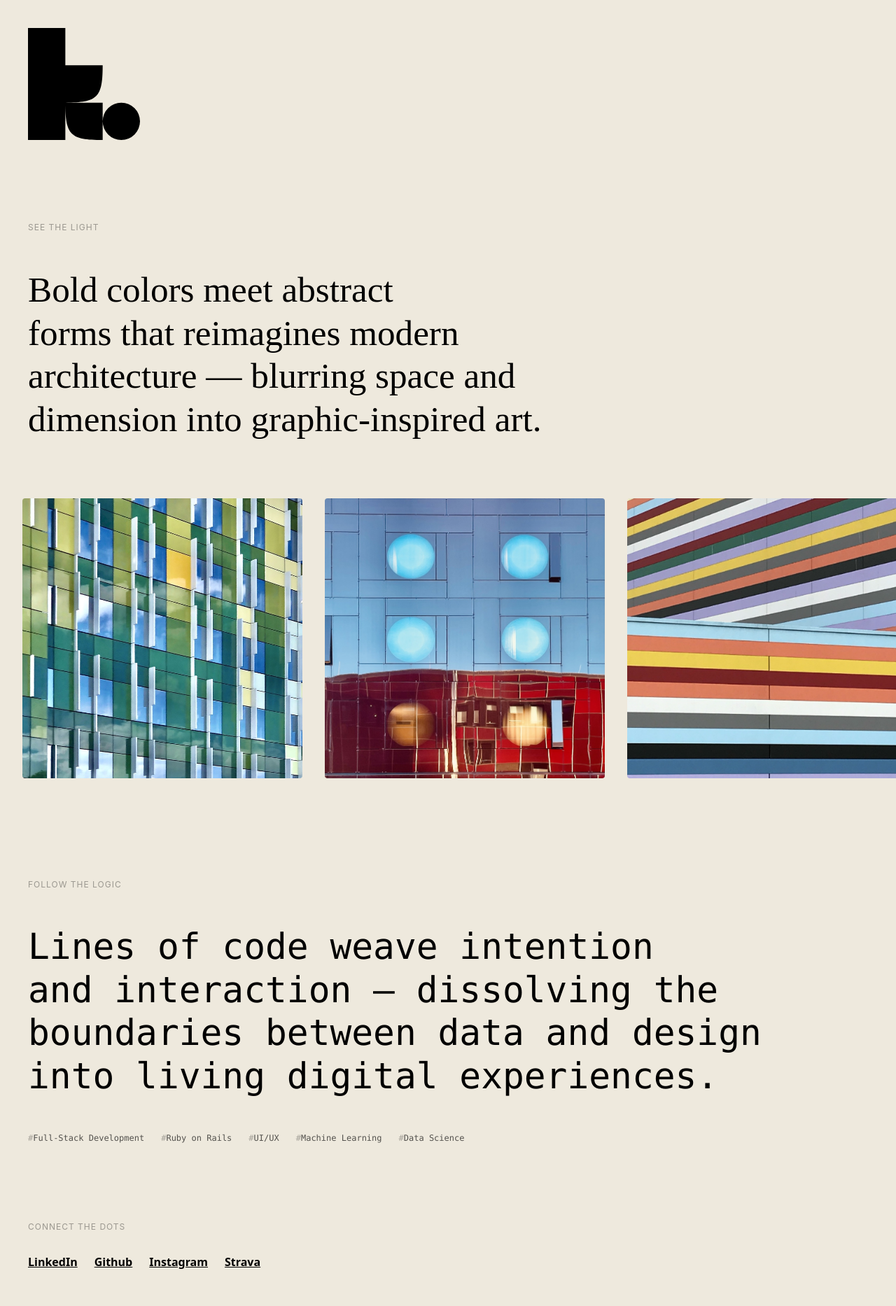
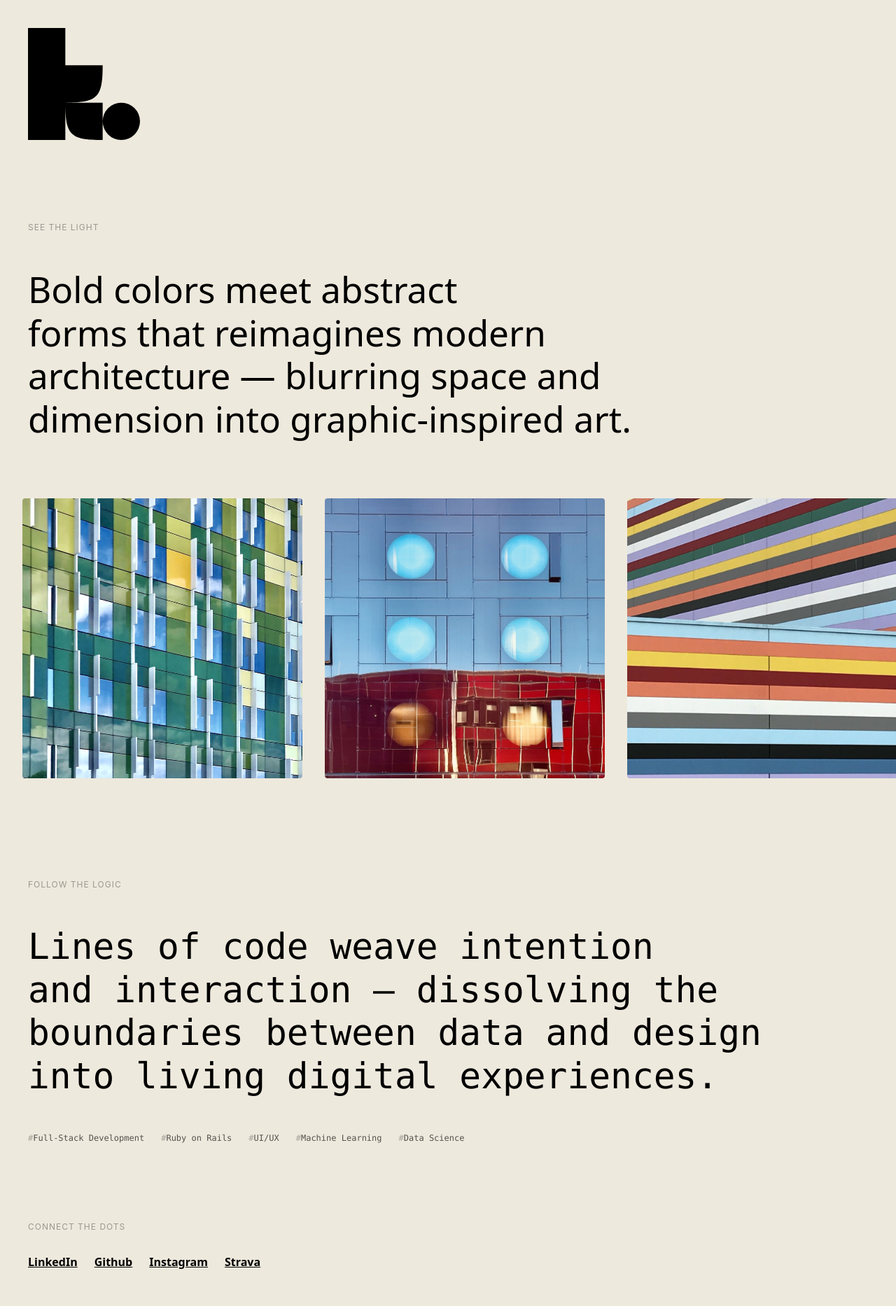
Before and after one commit to max-power/max-power.github.io, a Jekyll site: the page index.html, which Jekyll copies as it is, in a window 1280 px wide. Shown: the whole page at 70% size. Built offline with Jekyll 4.4.1, drawn with Linux system fonts in a browser that asks for light colours.

Commit message:
Update index.html

```diff
--- a/index.html
+++ b/index.html
@@ -77,7 +77,7 @@
     #photos {
     }
     .intro {
-      font-family: Times New Roman, Didot, 'Bodoni MT', 'Noto Serif Display', 'URW Palladio L', P052, Sylfaen, serif;
+      font-family: system-ui, Times New Roman, Didot, 'Bodoni MT', 'Noto Serif Display', 'URW Palladio L', P052, Sylfaen, serif;
       font-size: clamp(2rem,4vw,6rem);
       font-weight: 200;
       line-height: 1.2;
```
